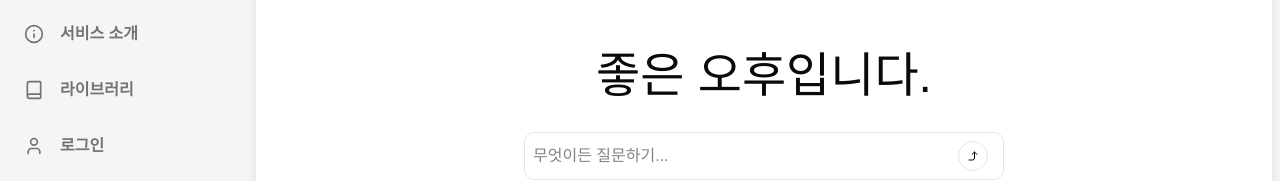
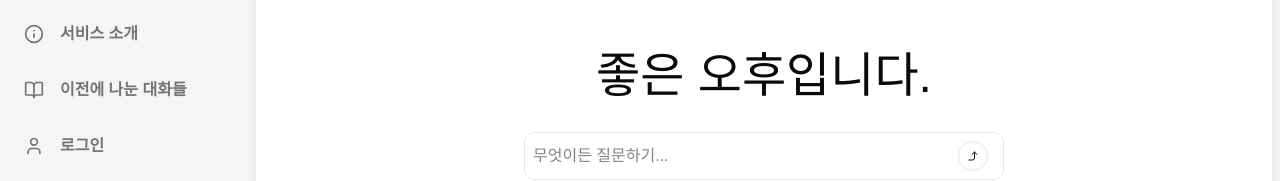
Before and after one commit to KNUckle-llm/frontend, a Next.js app: page / in a window 1280 px wide. Shown: the part 284-465 px from the top of the page. Built offline with nearby package versions, Linux system fonts and the light colour scheme; a web font is replaced by a local one.

Commit message:
refactor: 일부 아이콘 수정 및 일부 route 비활성화

```diff
--- a/src/app/entities/common/Sidebar.tsx
+++ b/src/app/entities/common/Sidebar.tsx
@@ -1,7 +1,7 @@
 import { Button } from "@/components/ui/button";
 import {
   ArrowRightFromLine,
-  Book,
+  BookOpen,
   House,
   Info,
   ListPlus,
@@ -24,9 +24,9 @@ const Sidebar = ({ isOpen, setIsOpen }: SidebarProps) => {
     { name: "서비스 소개", path: "/intro", icon: <Info size={20} /> },
     // { name: "소식", path: "/news", icon: <MessageSquareText size={20} /> },
     {
-      name: "라이브러리",
+      name: "이전에 나눈 대화들",
       path: "/threads",
-      icon: <Book size={20} />,
+      icon: <BookOpen size={20} />,
     },
     { name: "로그인", icon: <User size={20} />, path: "/login" },
     { name: "설정", path: "/settings", icon: <Settings size={20} /> },
```
